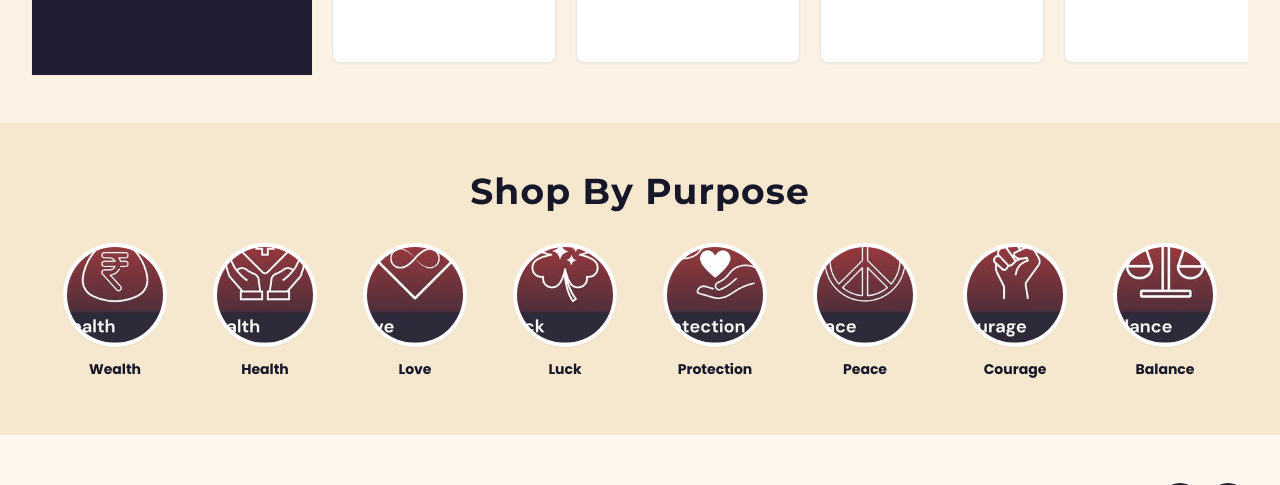
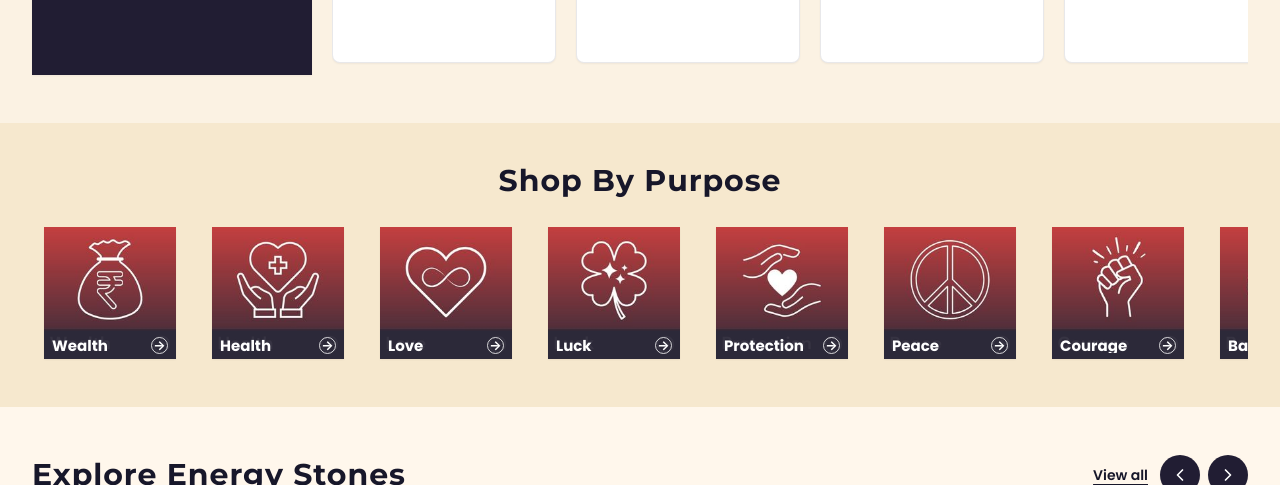
Before and after one commit to sahilmittalsg-ai/aaradhya-fullstack, a React (Vite) app in the folder client/: page / in a window 1280 px wide. Shown: the part 2560-3045 px from the top of the page. Built offline with nearby package versions, Linux system fonts and the light colour scheme; no server answers.

Commit message:
Match shop purpose card layout

```diff
--- a/client/src/pages/shop/Home.tsx
+++ b/client/src/pages/shop/Home.tsx
@@ -856,11 +856,11 @@ function PurposeSection({
   purposes: Array<{ name: string; image: string }>;
 }) {
   return (
-    <section className="bg-[#f6e8ce] py-12">
+    <section className="bg-[#f6e8ce] py-8 md:py-10">
       <div className="container-pad">
-        <h2 className="text-center font-heading text-3xl font-bold md:text-4xl">Shop By Purpose</h2>
-        <div className="mt-8 overflow-x-auto pb-2">
-          <div className="flex min-w-max justify-center gap-5 md:gap-8">
+        <h2 className="text-center font-heading text-2xl font-bold md:text-3xl">Shop By Purpose</h2>
+        <div className="mt-7 overflow-x-auto pb-2">
+          <div className="flex min-w-max justify-center gap-7 px-3 md:gap-9">
             {purposes.map((purpose) => {
               const active = selectedPurpose === purpose.name;
 
@@ -869,13 +869,8 @@ function PurposeSection({
                   key={purpose.name}
                   to={`/collections?purpose=${encodeURIComponent(purpose.name)}`}
                   onClick={() => onSelect(purpose.name)}
-                  className={`group flex w-[118px] shrink-0 flex-col items-center gap-3 text-center transition hover:-translate-y-1 ${
-                    active ? "text-rudra" : "text-[#17172a]"
-                  }`}
-                >
-                  <span
-                    className={`flex h-[104px] w-[104px] items-center justify-center overflow-hidden rounded-full border-4 bg-white shadow-sm transition ${
-                      active ? "border-[#211d33]" : "border-transparent"
+                  className={`group relative block h-[126px] w-[126px] shrink-0 overflow-hidden bg-[#2d2a39] shadow-sm transition hover:-translate-y-1 hover:shadow-soft md:h-[132px] md:w-[132px] ${
+                    active ? "ring-2 ring-[#211d33] ring-offset-4 ring-offset-[#f6e8ce]" : ""
                   }`}
                 >
                   <img
@@ -883,10 +878,14 @@ function PurposeSection({
                     alt=""
                     loading="lazy"
                     decoding="async"
-                      className="h-[142%] w-[142%] -translate-y-[15%] object-cover object-top transition duration-300 group-hover:scale-105"
+                    className="h-full w-full object-cover object-center transition duration-300 group-hover:scale-105"
                   />
+                  <span className="absolute inset-x-0 bottom-0 flex h-7 items-center justify-between gap-2 bg-[#2d2a39]/95 px-2 text-left">
+                    <span className="truncate text-[15px] font-bold leading-none text-white">{purpose.name}</span>
+                    <span className="flex h-[17px] w-[17px] shrink-0 items-center justify-center rounded-full border border-white/80 text-[13px] font-bold leading-none text-white">
+                      &rarr;
                     </span>
-                  <span className="text-sm font-bold leading-5">{purpose.name}</span>
+                  </span>
                 </Link>
               );
             })}
```
Lines whose indentation alone changed are shown as unchanged.
